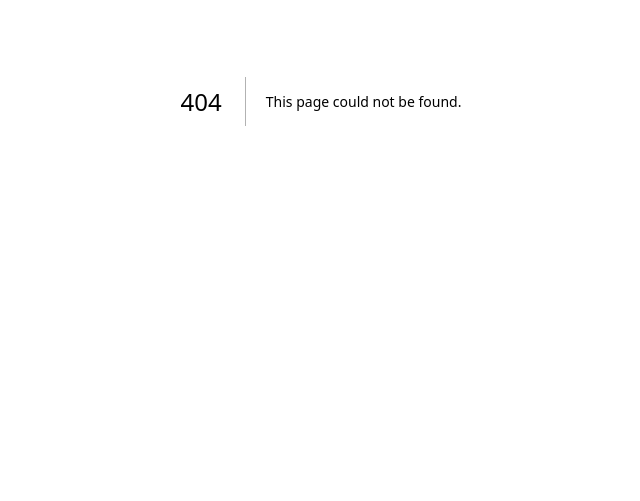
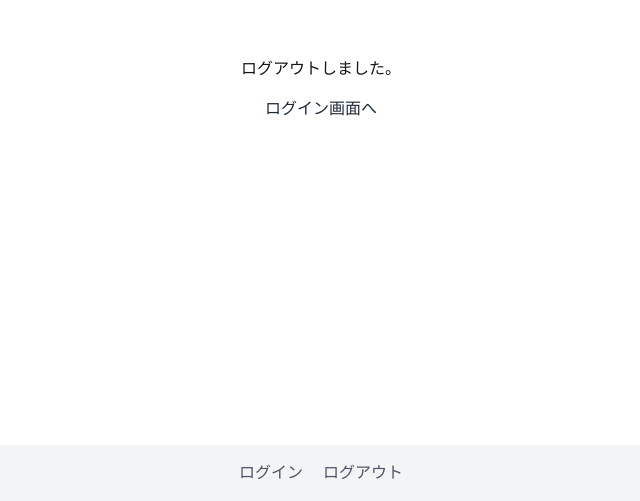
Before and after one commit to daiki-gl/nextjs-hw, a Next.js app: page /logout in a window 1280 px wide. Before the commit this address had no page. Shown: the part 299-800 px from the top of the page, without its empty margins (319-959 px from the left). Built offline with nearby package versions, Linux system fonts and the light colour scheme.

Commit message:
modified

```diff
--- /dev/null
+++ b/src/app/components/organisms/Footer.tsx
@@ -0,0 +1,17 @@
+import Link from 'next/link'
+import React from 'react'
+
+const Footer = () => {
+  return (
+    <footer className="bg-gray-100 dark:bg-gray-900 text-center py-4 h-[56px]">
+       <Link href="/login" className="text-gray-600 dark:text-gray-400 hover:text-gray-800 dark:hover:text-gray-200 mr-5">
+            ログイン
+          </Link>
+          <Link href="/logout" className="text-gray-600 dark:text-gray-400 hover:text-gray-800 dark:hover:text-gray-200">
+            ログアウト
+          </Link>
+</footer>
+  )
+}
+
+export default Footer
--- a/src/app/components/organisms/UserList.tsx
+++ b/src/app/components/organisms/UserList.tsx
@@ -76,7 +76,7 @@ export default function UserList({showUserData, setShowUserData}
     }
 
     return (
-        <div className="w-3/5 mx-auto my-10">
+        <div className="w-3/5 mx-auto mt-10">
             <h1 className="text-2xl font-bold">検索結果 *{searchResult && searchResult.length}件</h1>
 
              <table className="w-full mt-5 border-collapse border border-gray-300">
--- a/src/app/components/templates/SearchTemplate.tsx
+++ b/src/app/components/templates/SearchTemplate.tsx
@@ -6,7 +6,7 @@ export default function SearchTemplate(){
     const {showUserData, setShowUserData} = useShowData();
 
     return (
-        <div>
+        <div className="">
             <SearchPanel showUserData={showUserData} setShowUserData={setShowUserData} />
             <UserList showUserData={showUserData} setShowUserData={setShowUserData}  />
         </div>
--- a/src/app/layout.tsx
+++ b/src/app/layout.tsx
@@ -2,6 +2,7 @@
 import { Geist, Geist_Mono } from "next/font/google";
 import "./common/styles/globals.css";
 import ContextProviders from "./components/organisms/ContextProviders";
+import Footer from "./components/organisms/Footer";
 
 const geistSans = Geist({
   variable: "--font-geist-sans",
@@ -27,9 +28,10 @@ export default function RootLayout({
   return (
     <html lang="en">
       <body
-        className={`${geistSans.variable} ${geistMono.variable} antialiased`}
+        className={`${geistSans.variable} ${geistMono.variable} antialiased min-h-screen`}
       >
-        <ContextProviders>{children}</ContextProviders>
+          <ContextProviders>{children}</ContextProviders>
+        <Footer />
       </body>
     </html>
   );
--- /dev/null
+++ b/src/app/logout/page.tsx
@@ -0,0 +1,34 @@
+'use client'
+import Link from 'next/link'
+import { useCallback, useEffect } from 'react'
+
+const Page = () => {
+
+const blockBrowserBack = useCallback(() => {
+    window.history.go(1)
+}, [])
+
+useEffect(() => {
+    // 直前の履歴に現在のページを追加
+    window.history.pushState(null, '', '/logout')
+
+    // 直前の履歴と現在のページのループ
+    window.addEventListener('popstate', blockBrowserBack)
+
+    // クリーンアップは忘れない
+    return () => {
+        window.removeEventListener('popstate', blockBrowserBack)
+    }
+}, [blockBrowserBack])
+
+  return (
+    <div className='h-screen flex flex-col justify-center items-center -mb-[56px]'>
+    <p className='text-center py-4'>ログアウトしました。</p>
+    <Link href="/login" className="text-gray-800 hover:text-gray-800 dark:hover:text-gray-200 block text-center mb-10">
+      ログイン画面へ
+    </Link>
+    </div>
+  )
+}
+
+export default Page
--- a/src/app/search/layout.tsx
+++ b/src/app/search/layout.tsx
@@ -6,7 +6,7 @@ export default function Layout({
   children: React.ReactNode;
 }>) {
   return (
-    <div className="">
+    <div className="min-h-screen">
       <header className="flex items-center justify-between p-4 bg-gray-800 text-white">
         <div className="w-3/4 mx-auto">
           <Link href="/"><h1 className="text-2xl font-bold">検索画面ヘッダー</h1></Link>
--- a/src/app/search/page.tsx
+++ b/src/app/search/page.tsx
@@ -2,10 +2,8 @@ import SearchTemplate from "../components/templates/SearchTemplate";
 
 export default function Search() {
     return (
-        <div>
-            <main className="w-full">
-                <SearchTemplate />
-            </main>
-        </div>
+        <>
+            <SearchTemplate />
+        </>
     )
 }
```
